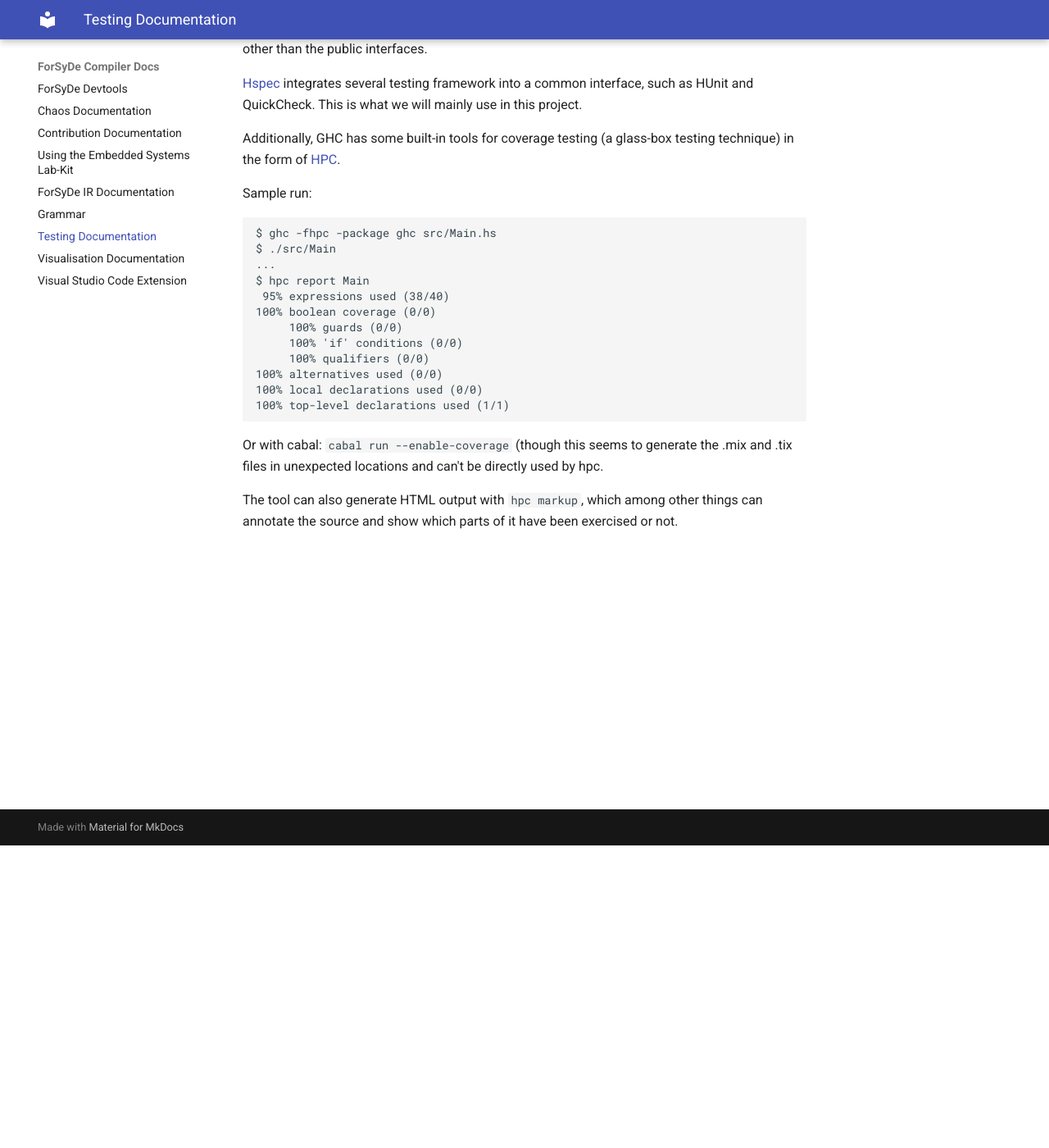
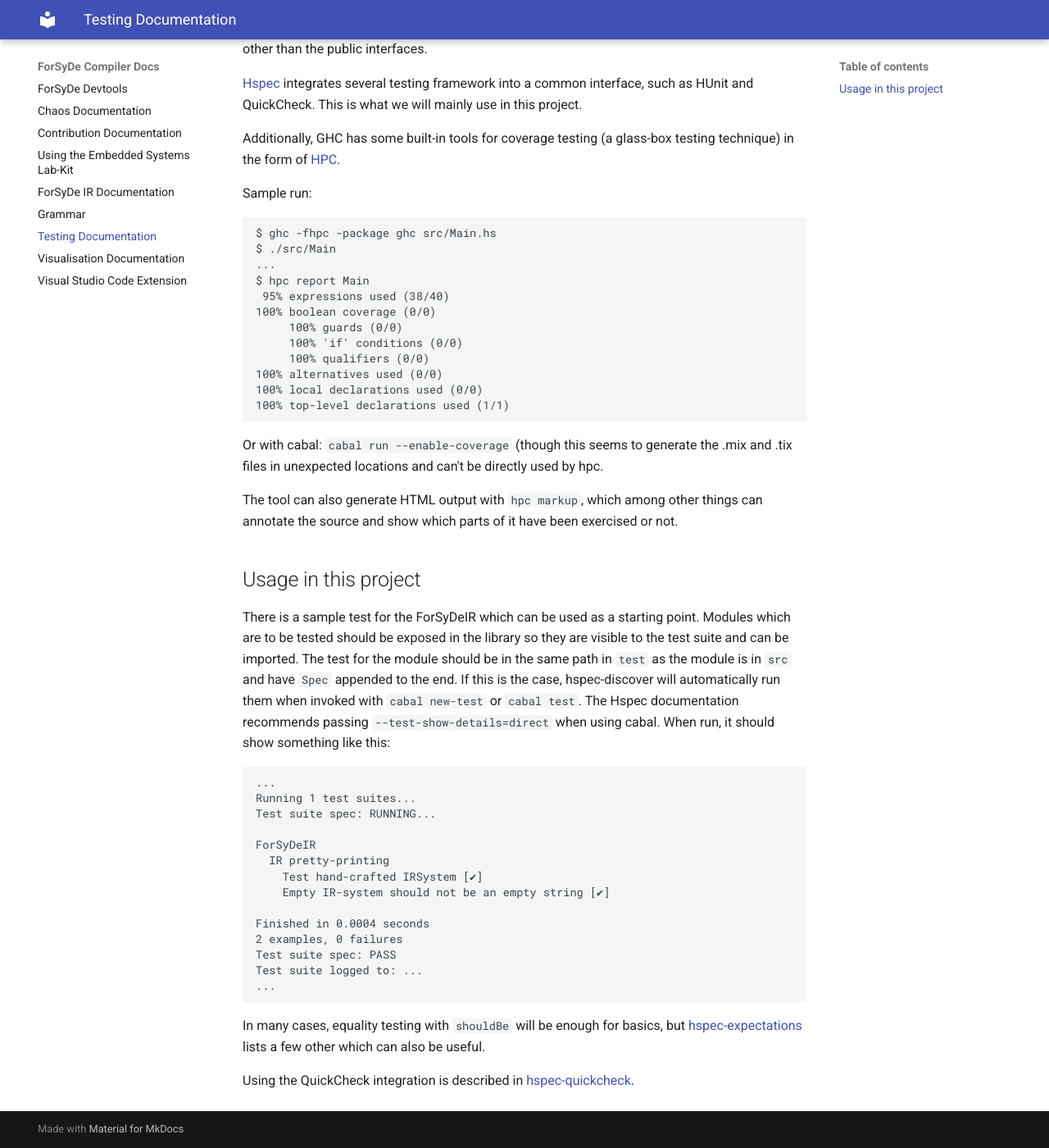
Before and after one commit to sthaeron/forsyde-devtools, an MkDocs documentation site: the page built from docs/testing.md, in a window 1280 px wide and 1400 px high, scrolled down 369 px. Shown: the whole window at 82% size. Built offline with MkDocs 1.6.1 and Material for MkDocs 9.7.7, drawn with Linux system fonts in a browser that asks for light colours.

Commit message:
docs: expand on testing in the project

````diff
--- a/docs/testing.md
+++ b/docs/testing.md
@@ -40,3 +40,37 @@ files in unexpected locations and can't be directly used by hpc.
 
 The tool can also generate HTML output with `hpc markup`, which among other things
 can annotate the source and show which parts of it have been exercised or not.
+
+
+## Usage in this project
+
+There is a sample test for the ForSyDeIR which can be used as a starting point.
+Modules which are to be tested should be exposed in the library so they are
+visible to the test suite and can be imported. The test for the module should
+be in the same path in `test` as the module is in `src` and have `Spec`
+appended to the end. If this is the case, hspec-discover will automatically
+run them when invoked with `cabal new-test` or `cabal test`. The Hspec
+documentation recommends passing `--test-show-details=direct` when using cabal.
+When run, it should show something like this:
+```
+...
+Running 1 test suites...
+Test suite spec: RUNNING...
+
+ForSyDeIR
+  IR pretty-printing
+    Test hand-crafted IRSystem [✔]
+    Empty IR-system should not be an empty string [✔]
+
+Finished in 0.0004 seconds
+2 examples, 0 failures
+Test suite spec: PASS
+Test suite logged to: ...
+...
+```
+
+In many cases, equality testing with `shouldBe` will be enough for basics, but
+[hspec-expectations](https://hspec.github.io/expectations.html) lists a few other
+which can also be useful.
+
+Using the QuickCheck integration is described in [hspec-quickcheck](https://hspec.github.io/quickcheck.html).
````
